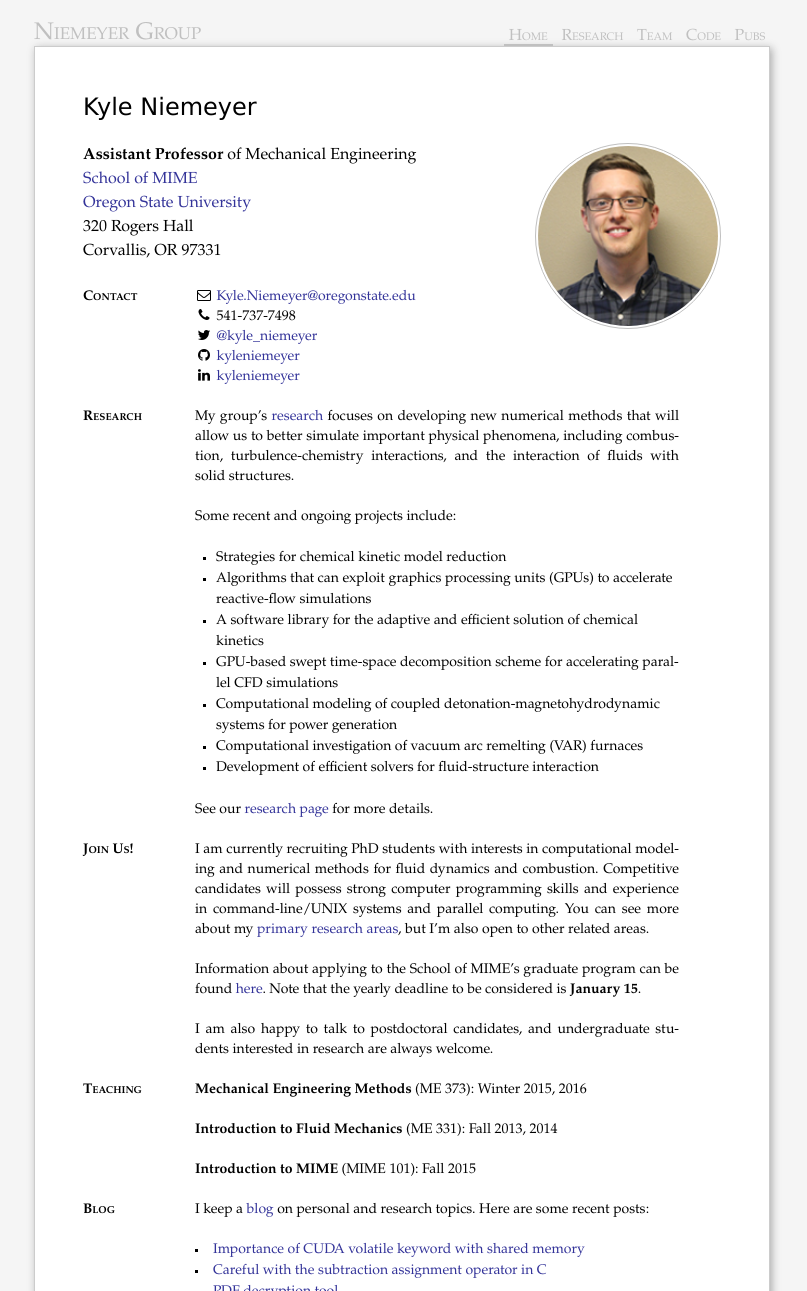
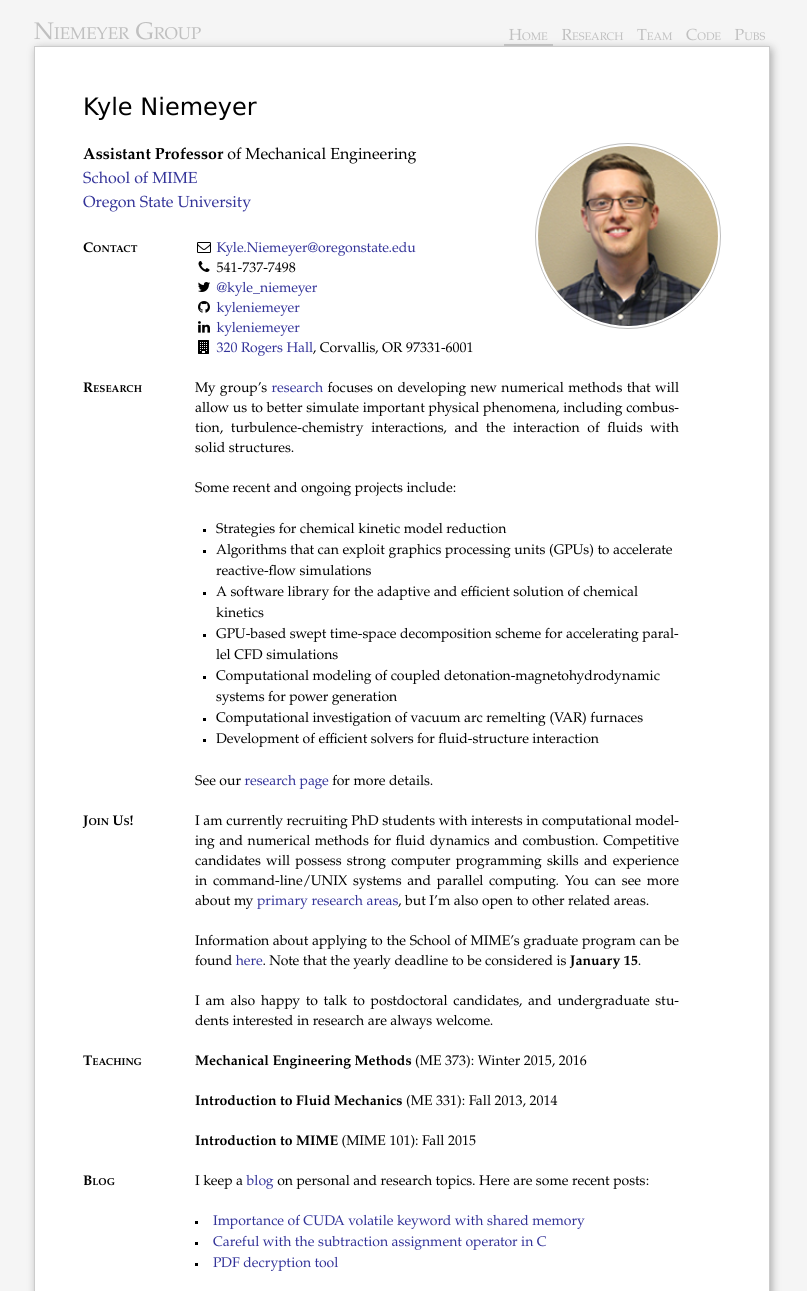
Before and after one commit to kyleniemeyer/kyleniemeyer.com, a Jekyll site: the page built from index.markdown, in a window 1280 px wide, cut to the strip 0-1291 px from the top of the page. Shown: the whole strip, without its empty margins (238-1045 px from the left). Built offline with Jekyll 4.4.1, drawn with Linux system fonts in a browser that asks for light colours; nearby versions of some CDN libraries; some of the changed lines change nothing that is shown.

Commit message:
added icon for address

```diff
--- a/index.markdown
+++ b/index.markdown
@@ -12,8 +12,6 @@ Kyle Niemeyer
 **Assistant Professor** of Mechanical Engineering
 [School of MIME](http://mime.oregonstate.edu)
 [Oregon State University](http://oregonstate.edu/)
-320 Rogers Hall
-Corvallis, OR 97331
 
 <div class="section">
 Contact
@@ -23,6 +21,7 @@ Contact
 {% icon fa-twitter fa-fw%} [@kyle_niemeyer](https://twitter.com/kyle_niemeyer)
 {% icon fa-github fa-fw%} [kyleniemeyer](https://github.com/kyleniemeyer)
 {% icon fa-linkedin fa-fw%} [kyleniemeyer](https://www.linkedin.com/in/kyleniemeyer)
+{% icon fa-building fa-fw%} [320 Rogers Hall](https://www.google.com/maps/place/OSU+School+of+Mechanical,+Industrial,+and+Manufacturing/@44.5675738,-123.277663,17z/data=!3m1!4b1!4m2!3m1!1s0x54c040bdc9746961:0x79d039cd19351b81), Corvallis, OR 97331-6001
 
 </div>
 
```
